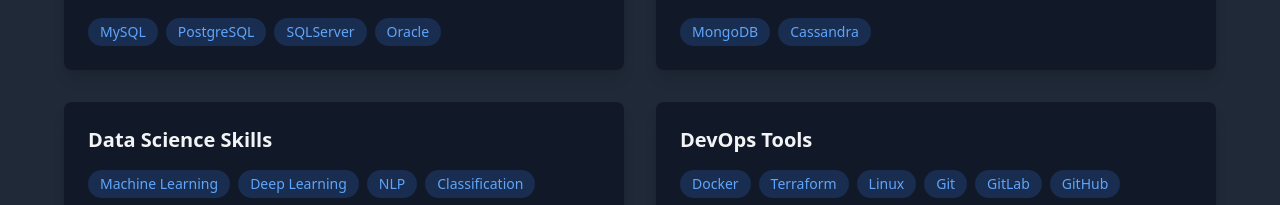
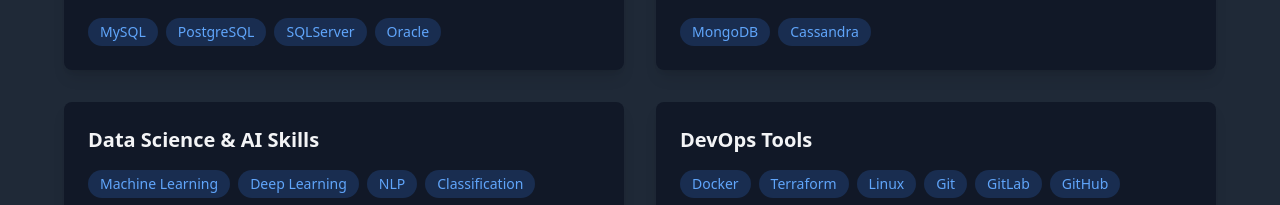
Before and after one commit to afkirmohamed11/portfolio, a React (Vite) app: page / in a window 1280 px wide. Shown: the part 2445-2650 px from the top of the page. Built offline with nearby package versions, Linux system fonts and the light colour scheme.

Commit message:
edited data science & AI skills

```diff
--- a/src/App.tsx
+++ b/src/App.tsx
@@ -316,7 +316,7 @@
       </div>
 
       <div className="bg-gray-900 shadow-lg p-6 rounded-lg">
-        <h3 className="text-xl font-bold mb-4">Data Science Skills</h3>
+        <h3 className="text-xl font-bold mb-4">Data Science & AI Skills</h3>
         <div className="flex flex-wrap gap-2">
           <span className="px-3 py-1 bg-blue-500/20 text-blue-400 rounded-full text-sm">Machine Learning</span>
           <span className="px-3 py-1 bg-blue-500/20 text-blue-400 rounded-full text-sm">Deep Learning</span>
```
